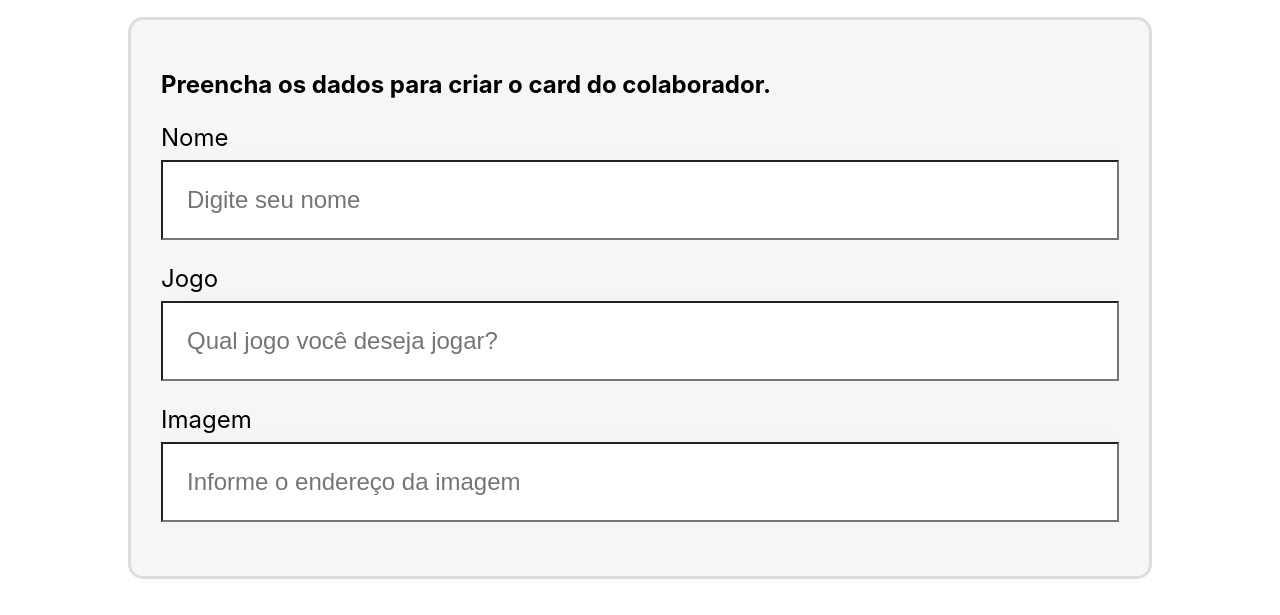
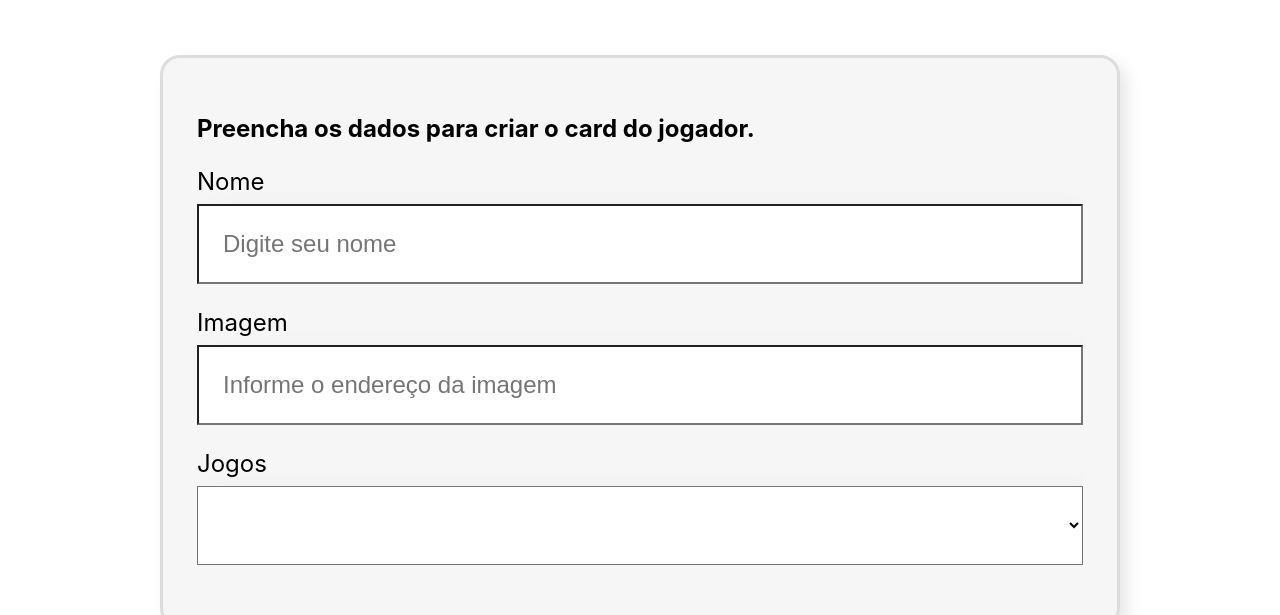
Before and after one commit to YasHirt/Jogano, a React (Create React App) app: page / in a window 1280 px wide. Shown: the part 329-944 px from the top of the page. Built offline with nearby package versions, Linux system fonts and the light colour scheme.

Commit message:
Lista Suspensa

```diff
--- a/src/App.js
+++ b/src/App.js
@@ -1,5 +1,6 @@
 import Banner from './componentes/Banner/Banner';
 import Formulario from './componentes/Formulario/Formulario';
+
 
 
 function App() {
--- a/src/componentes/Formulario/Formulario.css
+++ b/src/componentes/Formulario/Formulario.css
@@ -1,13 +1,15 @@
-.form-login
-{
-    margin-top: 10px;
+.form-login {
     border: solid #ddd;
-    box-shadow: 0px 4px 12px rgba(0, 0, 0, 0.01);
-    border-radius: 15px;
-    padding: 30px;
+    box-shadow: 8px 8px 16px rgba(0, 0, 0, 0.09);
+    border-radius: 20px;
+    padding: 36px 34px;
     background-color: #F6F6F6;
+    margin-top: 80px;
+    width: 75%;
 }
-.section-login
-{
-    padding: 2rem 10%;
+
+.section-login {
+   display: flex;
+   justify-content: center;
+
 }
--- a/src/componentes/Formulario/Formulario.js
+++ b/src/componentes/Formulario/Formulario.js
@@ -1,14 +1,26 @@
 import './Formulario.css'
 import '../CampoTexto/CampoTexto'
 import CampoTexto from '../CampoTexto/CampoTexto';
+import ListaSuspensa from '../ListaSuspensa/ListaSuspensa';
 const Formulario = () => {
+    const jogos = [
+        "Xadrez",
+        "Damas",
+        "Detetive",
+        "Banco Imobiliário",
+        "RPG",
+        "Monopoly",
+        "Baralho"
+
+    ]
     return (
         <section className='section-login'>
             <form className='form-login'>
-                <h2>Preencha os dados para criar o card do colaborador.</h2>
+                <h2>Preencha os dados para criar o card do jogador.</h2>
                 <CampoTexto label="Nome" placeholder="Digite seu nome" />
-                <CampoTexto label="Jogo" placeholder="Qual jogo você deseja jogar?" />
+                {/* <CampoTexto label="Jogo" placeholder="Qual jogo você deseja jogar?" /> */}
                 <CampoTexto label="Imagem" placeholder="Informe o endereço da imagem" />
+                <ListaSuspensa label="Jogos" itens={jogos}/>
 
             </form>
         </section>
--- /dev/null
+++ b/src/componentes/ListaSuspensa/ListaSuspensa.css
@@ -0,0 +1,18 @@
+.ListaSuspensa
+{
+   margin: 24px 0;
+}
+.ListaSuspensa select
+{
+    background-color: white;
+    box-shadow: 10px 10px 30px rgba(0, 0, 0, 0.08);
+    width: 100%;
+    font-size: 24px;
+    padding: 24px;
+}
+.ListaSuspensa label
+{
+    display: block;
+    margin-bottom: 8px;
+    font-size: 24px;
+}
--- /dev/null
+++ b/src/componentes/ListaSuspensa/ListaSuspensa.js
@@ -0,0 +1,17 @@
+import './ListaSuspensa.css'
+
+const ListaSuspensa = (props) => {
+    console.log(props.itens)
+
+    return (
+        <div className='ListaSuspensa'>
+            <label>{props.label}</label>
+            <select>
+                <option></option>
+                {props.itens.map(itens => <option key={itens}>{itens}</option>)}
+            </select>
+        </div>
+    )
+}
+
+export default ListaSuspensa
--- /dev/null
+++ b/testeYasmin.js
@@ -0,0 +1,3 @@
+const numeros = [1,2,3,4];
+const quadrados = numeros.map(n => n*n);
+console.log(quadrados);
```
